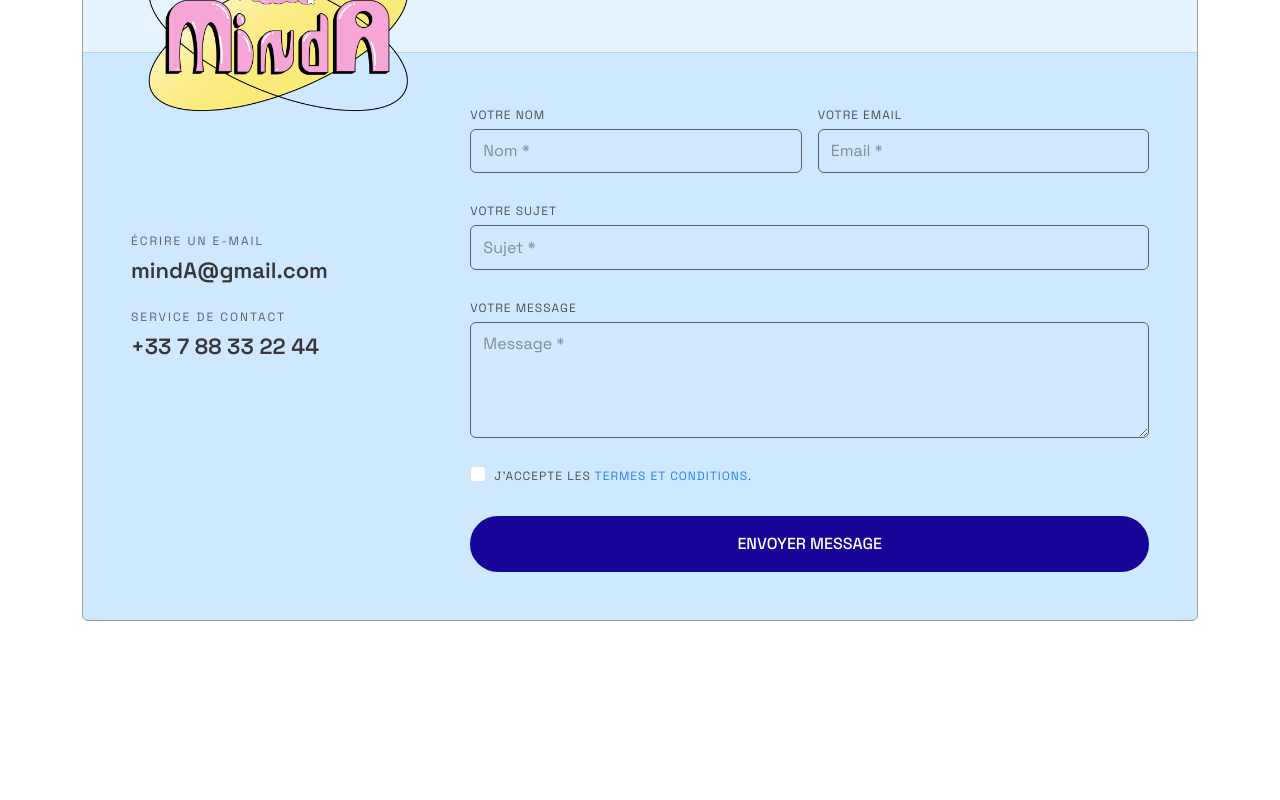
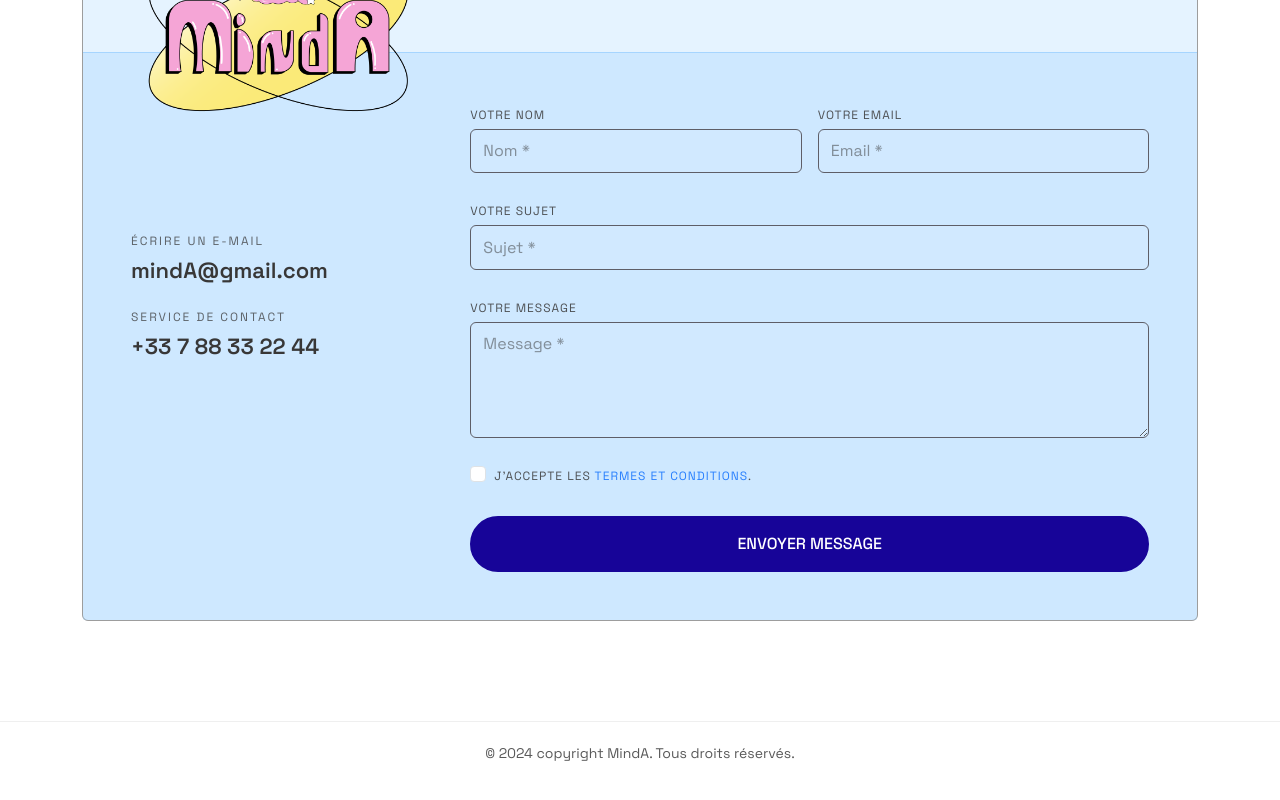
Before and after one commit to salemshah/new-landing-page, a React (Create React App) app: page / in a window 1280 px wide. Shown: the part 3921-4721 px from the top of the page. Before the commit the page ends 4642 px from the top, so only its background shows below. Built offline with nearby package versions, Linux system fonts and the light colour scheme.

Commit message:
LP-34 the footer is created and the copyright text is added

```diff
--- /dev/null
+++ b/src/components/Footer.jsx
@@ -0,0 +1,11 @@
+import React from 'react';
+
+export default function Footer() {
+  return (
+    <footer className="footer">
+      <div className="container">
+          <p className="footer-text text-center">© 2024 copyright MindA. Tous droits réservés.</p>
+      </div>
+    </footer>
+  );
+}
--- a/src/components/Layout.jsx
+++ b/src/components/Layout.jsx
@@ -1,7 +1,7 @@
 import React, {useEffect} from 'react';
 import {Outlet} from 'react-router-dom';
 import Header from './Header';
-// import Footer from "./Footer";
+import Footer from "./Footer";
 
 export default function Layout() {
     useEffect(() => {
@@ -13,7 +13,7 @@ export default function Layout() {
             <main>
                 <Outlet/>
             </main>
-            {/*<Footer/>*/}
+            <Footer/>
         </>
     );
 }
```
